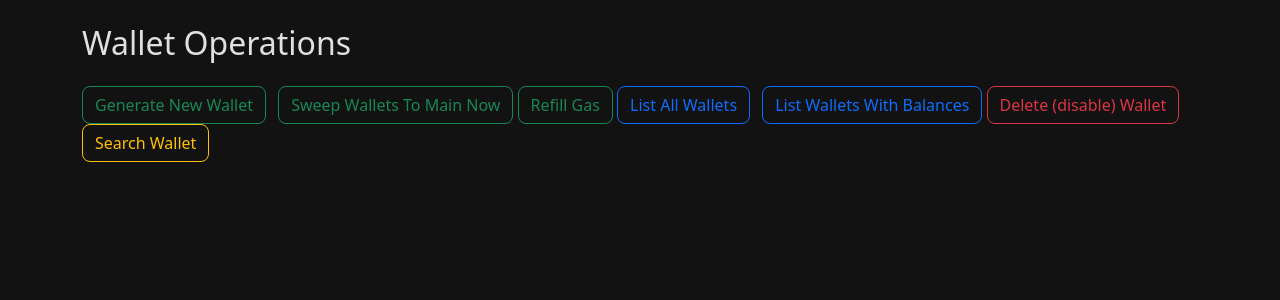
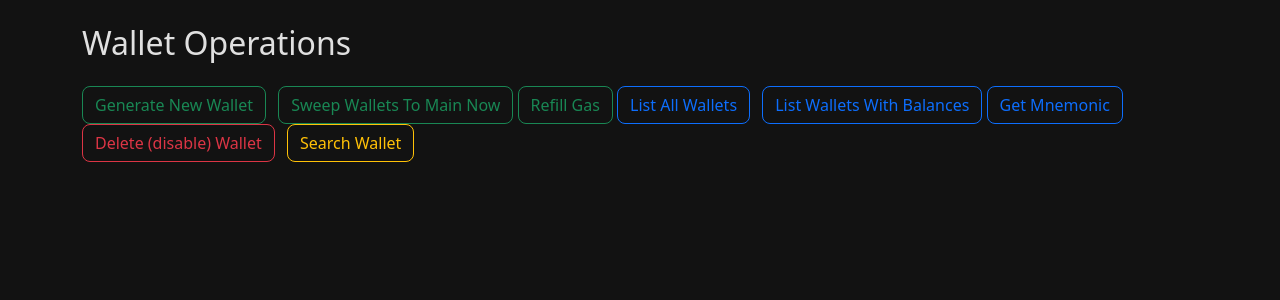
Before and after one commit to ChickenWand3/luckyCrypto, a Flask app: page / in a window 1280 px wide. Shown: the part 80-380 px from the top of the page. Run offline with Flask 3, Linux system fonts and the light colour scheme; some libraries are stand-ins or nearby versions.

Commit message:
implemented get mnemonic button in ui

```diff
--- a/ui/app.py
+++ b/ui/app.py
@@ -9,7 +9,7 @@ import krakenex
 
 sys.path.append("..")  # Adjust the path to import from the parent directory
 sys.path.append(os.path.abspath(os.path.join(os.path.dirname(__file__), '..')))
-from funcs import generate_wallets, search_wallets, get_wallets, disable_wallet, jsonify_walletBalances
+from funcs import generate_wallets, search_wallets, get_wallets, disable_wallet, jsonify_walletBalances, get_mnemonic
 
 from send_out_gas import refillGas
 from sweep_to_main import main as sweep_to_main
@@ -130,6 +130,15 @@ async def action():
            return jsonify({"result": "Gas refill operation started"}), 200
        except Exception as e:
            return jsonify({"result": f"An internal error occurred during gas refill: {str(e)}"}), 500
+    elif button_clicked == "get_mnemonic":
+        try:
+            mnemonic = get_mnemonic()
+            if mnemonic:
+                return jsonify({"result": f"--- {str(mnemonic)} ---"})
+            else:
+                return jsonify({"result": "No mnemonic found."})
+        except Exception as e:
+            return jsonify({"result": f"An internal error occurred: {str(e)}"})
     return jsonify({"result": "Undefined Action"}), 400
 
 
--- a/ui/templates/index.html
+++ b/ui/templates/index.html
@@ -78,6 +78,7 @@
     <button class="btn btn-outline-success" onclick="showForm(event, 'refill_gas')">Refill Gas</button>
     <button class="btn btn-outline-primary me-2" onclick="showForm(event, 'list_all')">List All Wallets</button>
     <button class="btn btn-outline-primary" onclick="showForm(event, 'list_all_balances')">List Wallets With Balances</button>
+    <button class="btn btn-outline-primary me-2" onclick="showForm(event, 'get_mnemonic')">Get Mnemonic</button>
     <button class="btn btn-outline-danger me-2" onclick="showForm(event, 'delete')">Delete (disable) Wallet</button>
     <button class="btn btn-outline-warning me-2" onclick="showForm(event, 'search_one')">Search Wallet</button>
   </div>
@@ -194,6 +195,8 @@
         scopeSelectGroup.classList.remove('d-none');
         actionDesc.textContent = "This action will refill gas for the selected wallets. This will take a while to execute.";
         break;
+      case 'get_mnemonic':
+        action.Desc.textContent = "This action will return the mnemonic used to create the wallets.";
     }
   }
 
```
Also changed, not shown: 1 other file.
